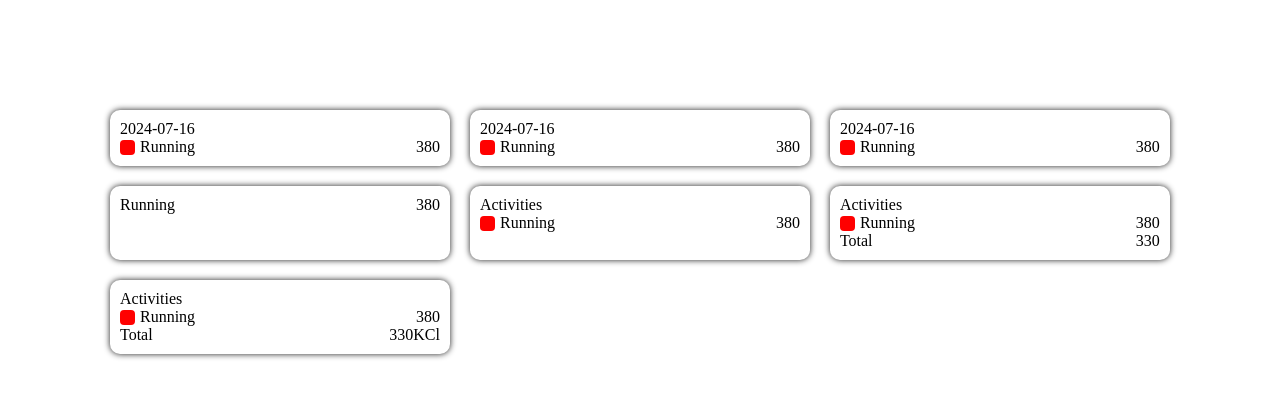
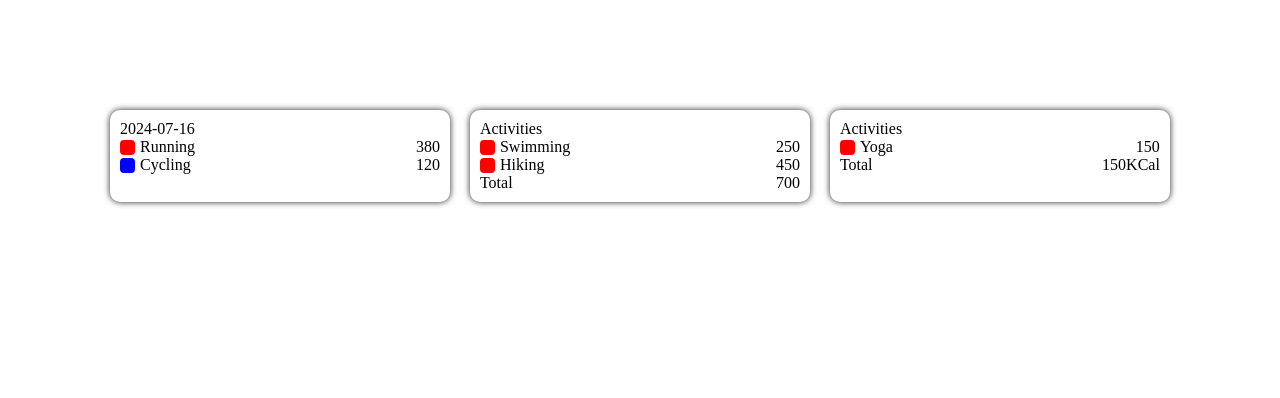
Before and after one commit to surya489/tooltip, a React (Create React App) app: page / in a window 1280 px wide. Shown: the top 398 px of the page. Built offline with nearby package versions, Linux system fonts and the light colour scheme.

Commit message:
ToolTip & ToolTipCard components updated

```diff
--- a/src/Components/ToolTip/ToolTip.js
+++ b/src/Components/ToolTip/ToolTip.js
@@ -1,7 +1,5 @@
 import React from "react";
-
 import "./ToolTip.css";
-
 import Center from "../Center/Center";
 import ToolTipCard from "../ToolTipCard/ToolTipCard";
 
@@ -9,16 +7,34 @@ const ToolTip = () => {
     return (
         <Center>
             <div className="tooltip_wrap">
-                <ToolTipCard date='2024-07-16' text='Running ' color square value='380' />
-                <ToolTipCard date='2024-07-16' text='Running ' color square value='380' />
-                <ToolTipCard date='2024-07-16' text='Running ' color square value='380' />
-                <ToolTipCard text='Running ' value='380' />
-                <ToolTipCard title='Activities' text='Running ' color square value='380' />
-                <ToolTipCard title='Activities' text='Running ' totalValue="330" total color square value='380' />
-                <ToolTipCard title='Activities' text='Running ' totalValue="330" total extension='KCl' color square value='380' />
+                <ToolTipCard
+                    date="2024-07-16"
+                    bodyItems={[
+                        { color: 'red', square: true, text: 'Running', value: '380' },
+                        { color: 'blue', square: true, text: 'Cycling', value: '120' }
+                    ]}
+                />
+                <ToolTipCard
+                    title="Activities"
+                    bodyItems={[
+                        { color: 'green', square: true, text: 'Swimming', value: '250' },
+                        { color: 'yellow', square: true, text: 'Hiking', value: '450' }
+                    ]}
+                    totalValue="700"
+                    total
+                />
+                <ToolTipCard
+                    title="Activities"
+                    bodyItems={[
+                        { color: 'orange', square: true, text: 'Yoga', value: '150' }
+                    ]}
+                    totalValue="150"
+                    total
+                    extension="KCal"
+                />
             </div>
         </Center>
-    )
-}
+    );
+};
 
 export default ToolTip;
--- a/src/Components/ToolTipCard/ToolTipCard.css
+++ b/src/Components/ToolTipCard/ToolTipCard.css
@@ -38,3 +38,7 @@
     background-color: red;
     border-radius: 4px;
 }
+
+.square.blue {
+    background-color: blue;
+}
--- a/src/Components/ToolTipCard/ToolTipCard.js
+++ b/src/Components/ToolTipCard/ToolTipCard.js
@@ -1,46 +1,45 @@
 import React from "react";
-
 import './ToolTipCard.css';
 
-const ToolTipCard = ({ date, color, icon, text, value, total, totalValue, square, title, extension }) => {
+const ToolTipCard = ({ date, title, bodyItems, total, totalValue, extension }) => {
     return (
         <div className="tooltip_card_wrap">
             <div className="tooltip_card">
                 <div className="content">
-                    {date && (
-                        <span className="date">{date}</span>
-                    )}
-                    {title && (
-                        <span className="date">{title}</span>
-                    )}
-                    <div className="body">
-                        <div>
-                            {color && (
-                                <span className={`${color} ${square ? 'square' : ''}`}>{color}</span>
-                            )}
-                            {icon && (
-                                <span className={`${icon}`}></span>
-                            )}
-                            <span className="text">{text}</span>
+                    {date && <span className="date">{date}</span>}
+                    {title && <span className="title">{title}</span>}
+
+                    {/* Map through the bodyItems array to create multiple body sections */}
+                    {bodyItems.map((item, index) => (
+                        <div className="body" key={index}>
+                            <div>
+                                {item.color && (
+                                    <span className={`${item.color} ${item.square ? 'square' : ''}`}></span>
+                                )}
+                                {item.icon && (
+                                    <span className={`${item.icon}`}></span>
+                                )}
+                                <span className="text">{item.text}</span>
+                            </div>
+                            <div>
+                                <span className="value">{item.value}</span>
+                            </div>
                         </div>
-                        <div>
-                            <span className="value">{value}</span>
-                        </div>
-                    </div>
+                    ))}
+
                     {total && totalValue && (
                         <div className="totalValue">
                             <span className="total">Total</span>
-                            <span className="total_value">{totalValue}
-                                {extension && (
-                                    <span>{extension}</span>
-                                )}
+                            <span className="total_value">
+                                {totalValue}
+                                {extension && <span>{extension}</span>}
                             </span>
                         </div>
                     )}
                 </div>
             </div>
         </div>
-    )
-}
+    );
+};
 
 export default ToolTipCard;
```
